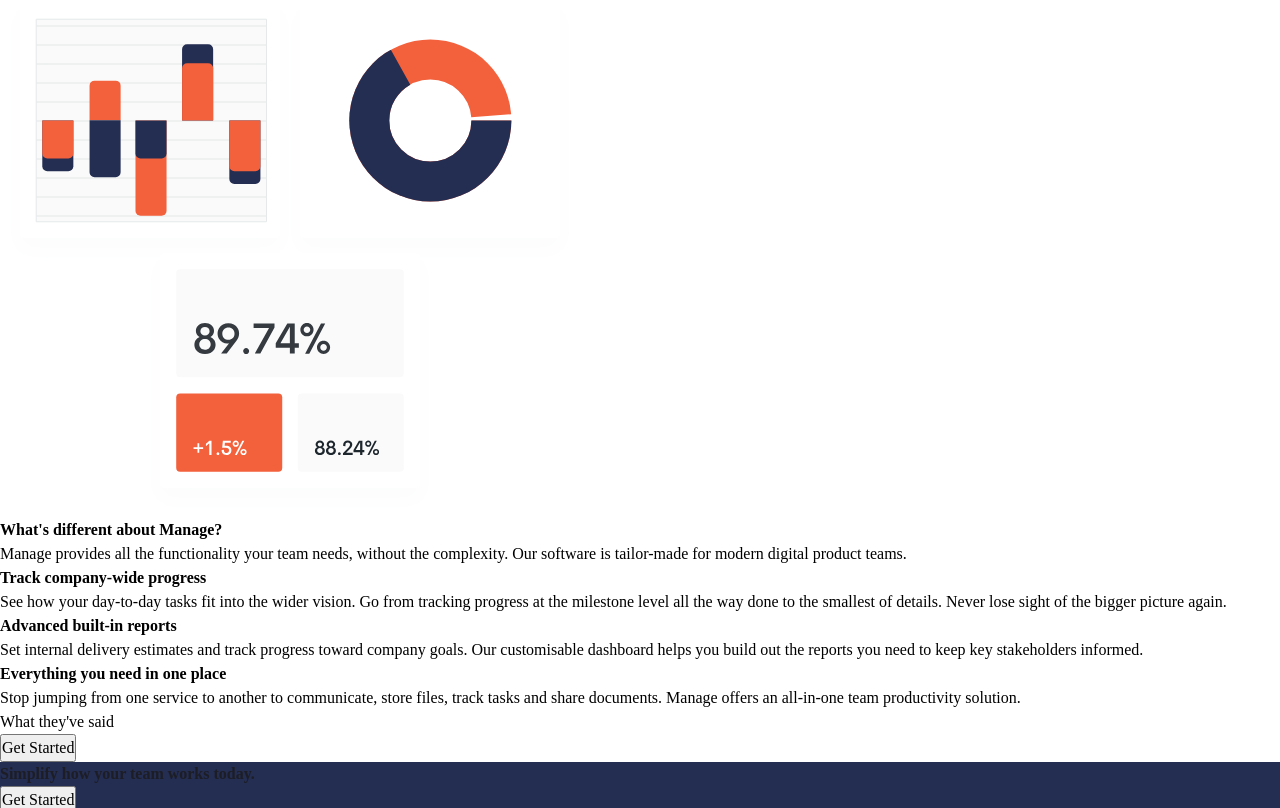
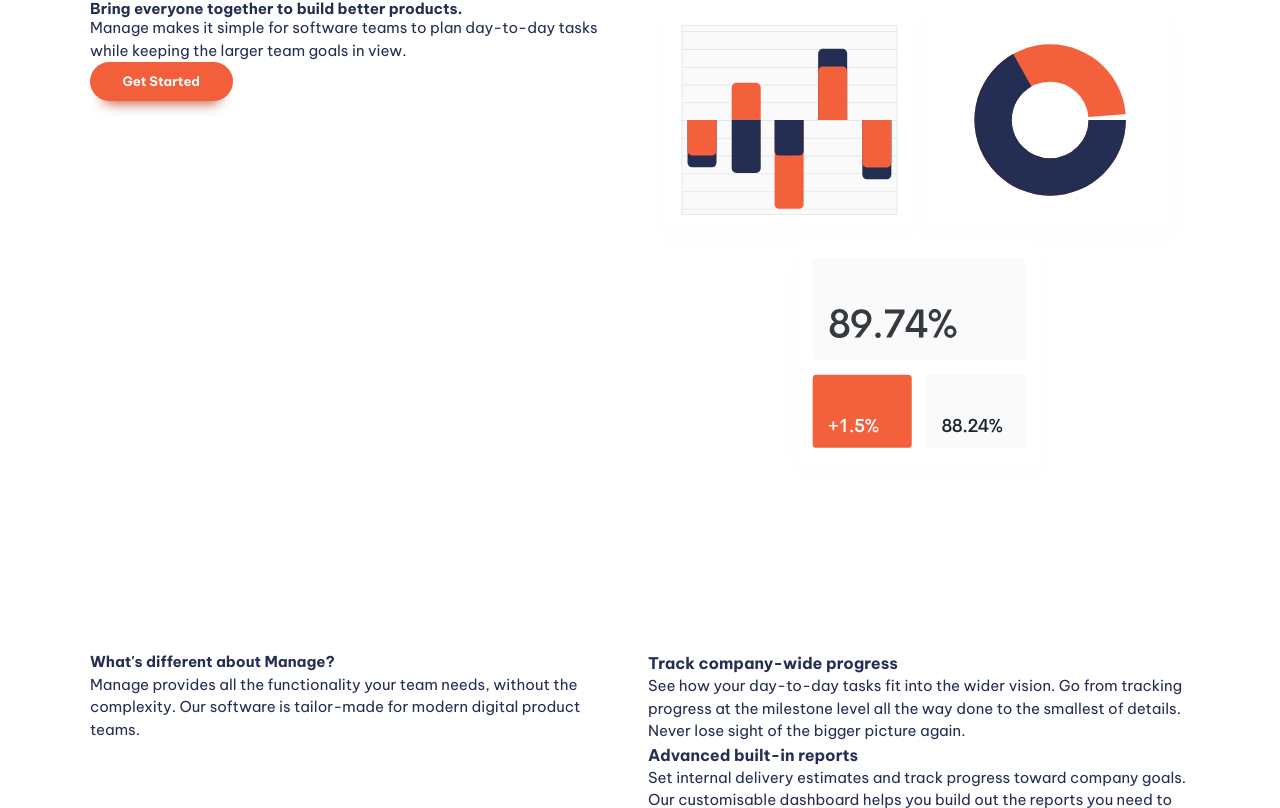
Before and after one commit to roy-276/Site-Landing-Page, a website built with Vite: page index.html in a window 1280 px wide. Shown: the part 255-1063 px from the top of the page. Built offline with nearby package versions, Linux system fonts and the light colour scheme.

Commit message:
General Styling

```diff
--- a/index.html
+++ b/index.html
@@ -34,7 +34,7 @@
     <!-- header ends here -->
 
     <main>
-      <section>
+      <section class="padding-block-900">
         <div class="container">
           <div class="even-columns">
             <div>
@@ -54,7 +54,7 @@
         </div>
       </section>
 
-      <section>
+      <section class="padding-block-900">
         <div class="container">
           <div class="even-columns">
             <div>
@@ -102,12 +102,12 @@
         </div>
       </section>
 
-      <section class="carousel">
-        <h2 class="fs-secondary-heading">What they've said</h2>
+      <section class="carousel | padding-block-700">
+        <h2 class="fs-secondary-heading fw-bold">What they've said</h2>
         <button class="button">Get Started</button>
       </section>
 
-      <section class="cta | bg-primary-400 text-neutral-100">
+      <section class="cta | bg-accent-400 text-neutral-100 padding-block-700">
         <div class="container">
           <div class="even-columns">
             <div>
@@ -123,7 +123,7 @@
       </section>
     </main>
 
-    <footer class="bg-neutral-900 text-neutral-100">
+    <footer class="padding-block-700 bg-neutral-900 text-neutral-100">
       <div class="container">
         <div class="even-columns">
           <div>
--- a/style.css
+++ b/style.css
@@ -1,11 +1,13 @@
 :root {
+  --clr-accent-500: hsl(12, 60%, 45%);
   --clr-accent-400: hsl(12, 88%, 59%);
+  --clr-accent-300: hsl(12, 88%, 75%);
   --clr-accent-100: hsl(13, 100%, 96%);
 
   --clr-primary-400: hsl(228, 39%, 23%);
 
-  --clr-neutral-100: hsl(232, 12%, 13%);
-  --clr-neutral-900: hsl(0 0% 0%);
+  --clr-neutral-100: hsl(0 0% 100%);
+  --clr-neutral-900: hsl(232, 12%, 13%);
 
   --ff-primary: 'Be Vietnam Pro', sans-serif;
 
@@ -29,6 +31,16 @@
   --fs-secondary-heading: var(--fs-700);
   --fs-nav: var(--fs-500);
   --fs-button: var(--fs-300);
+
+  --size-100: 0.25rem;
+  --size-200: 0.5rem;
+  --size-300: 0.75rem;
+  --size-400: 1rem;
+  --size-500: 1.5rem;
+  --size-600: 2rem;
+  --size-700: 3rem;
+  --size-800: 4rem;
+  --size-900: 5rem;
 }
 
 @media (min-width: 50em) {
@@ -152,9 +164,11 @@
 
 .fw-primary-heading {
   font-size: var(--fw-primary-heading);
+  line-height: 1.1;
 }
 .fw-secondary-heading {
   font-size: var(--fw-secondary-heading);
+  line-height: 1.1;
 }
 
 .fs-300 {
@@ -169,3 +183,73 @@
 .fs-600 {
   font-size: var(--fs-600);
 }
+
+.padding-block-700 {
+  padding-block: var(--size-700);
+}
+
+.padding-block-900 {
+  padding-block: var(--size-900);
+}
+
+.container {
+  --max-width: 1100px;
+  --padding: 1rem;
+
+  width: min(var(--max-width), 100% - (var(--padding) * 2));
+  margin-inline: auto;
+}
+
+.even-columns {
+  display: grid;
+  gap: 1rem;
+}
+
+@media (min-width: 50em) {
+  .even-columns {
+    grid-auto-flow: column;
+    grid-auto-columns: 1fr;
+  }
+}
+
+/* general styles */
+
+body {
+  font-size: var(--fs-body);
+  font-family: var(--ff-body);
+  color: var(--clr-primary-400);
+}
+
+/* button styles */
+
+.button {
+  cursor: pointer;
+  text-decoration: none;
+  border: 0;
+  border-radius: 100vmax;
+  padding: 1.25em 2.5em;
+  padding: 1em 2.5em;
+  font-size: var(--fs-button);
+  font-weight: var(--fw-bold);
+  line-height: 1;
+  color: var(--clr-neutral-100);
+  background-color: var(--clr-accent-400);
+  box-shadow: 0 1.125em 1em -1em var(--clr-accent-500);
+}
+
+.button[data-type='inverted'] {
+  background-color: var(--clr-neutral-100);
+  color: var(--clr-accent-400);
+}
+
+.button:hover {
+  .button:focus-visible {
+    background-color: var(--clr-accent-300);
+  }
+}
+
+.button[data-type='inverted']:hover,
+.button[data-type='inverted']:focus-visible {
+  background-color: var(--clr-neutral-100);
+  color: var(--clr-accent-300);
+}
```
